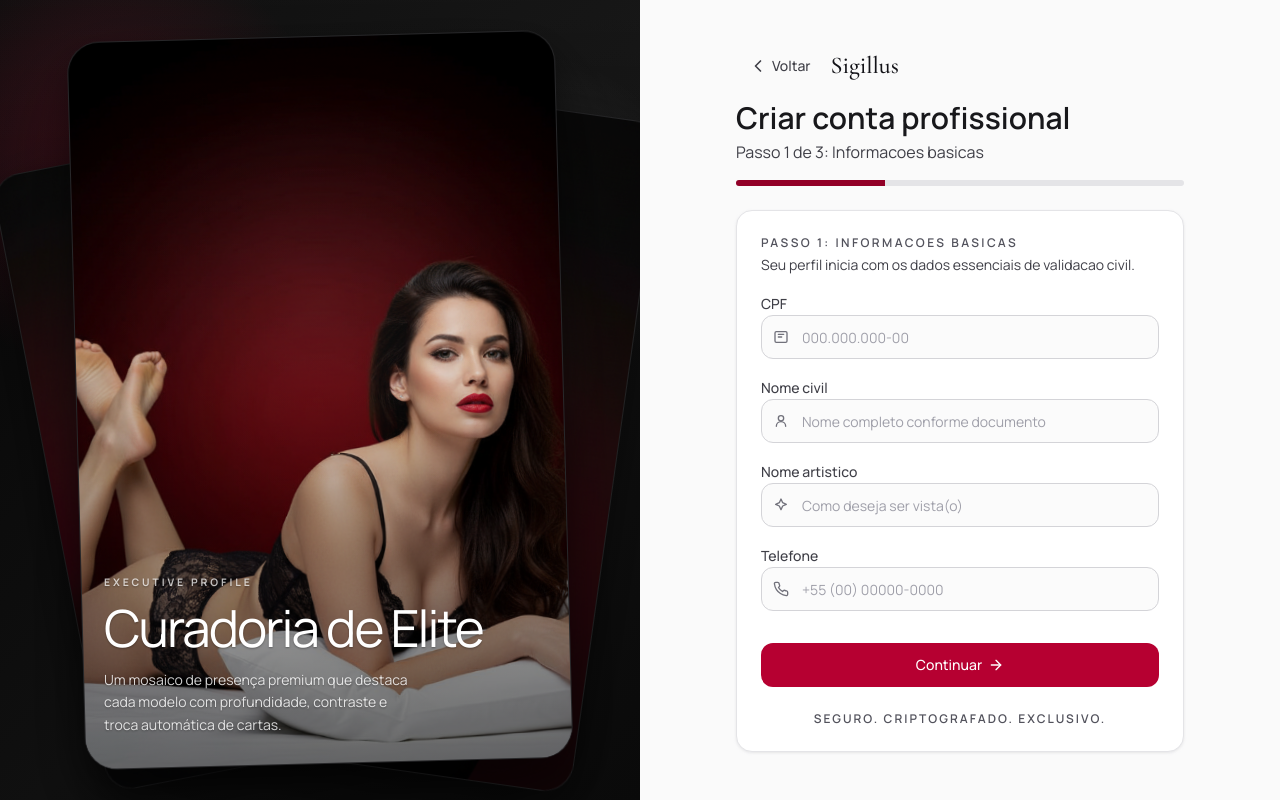
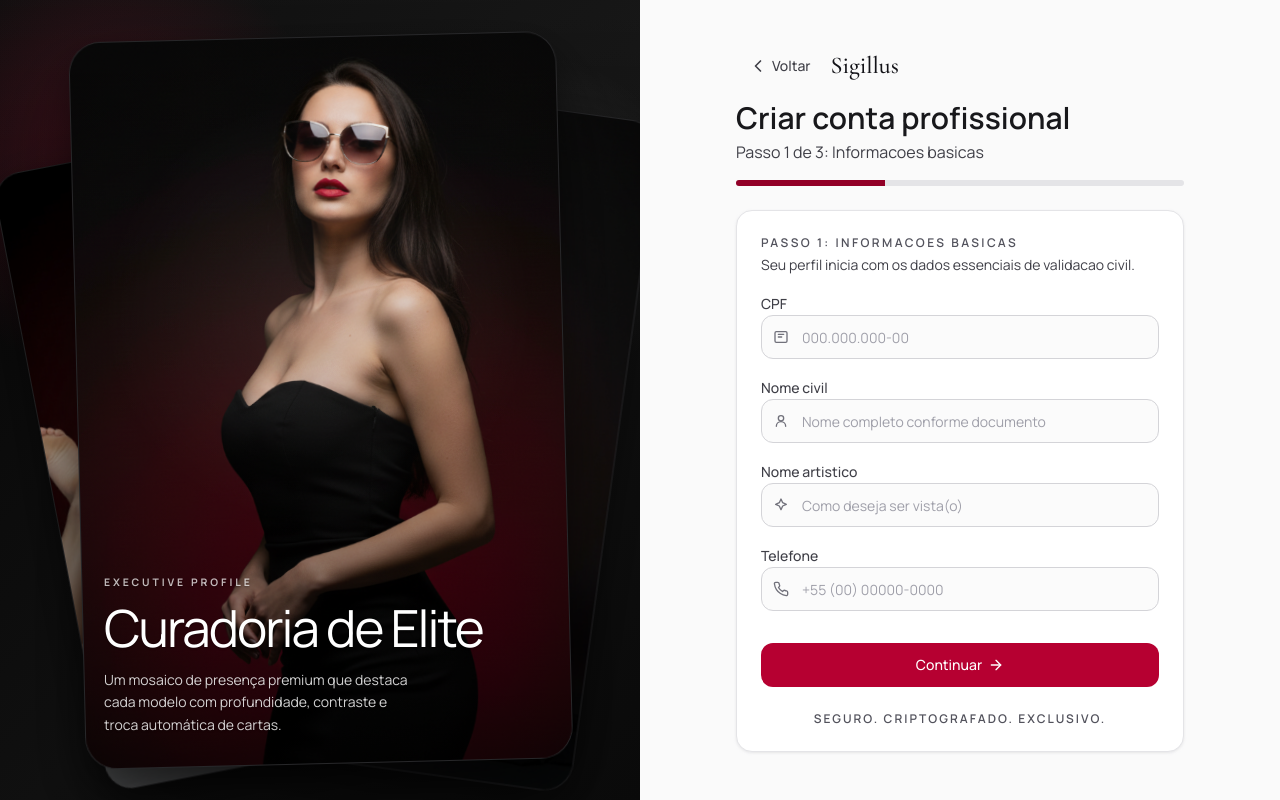
Before and after one commit to warriorsyn/raparigator-front-nextjs, a Next.js app: page /auth/cadastro/profissional in a window 1280 px wide. Built offline with nearby package versions, Linux system fonts and the light colour scheme.

Commit message:
feat: reduce card rotation interval in ProfessionalSignupScreen for improved user engagement

```diff
--- a/components/screens/professional-signup-screen/professional-signup-screen.tsx
+++ b/components/screens/professional-signup-screen/professional-signup-screen.tsx
@@ -63,7 +63,7 @@ export function ProfessionalSignupScreen() {
 
     const intervalId = window.setInterval(() => {
       setActiveCardIndex((currentIndex) => (currentIndex + 1) % stackedCards.length);
-    }, 4200);
+    }, 2500);
 
     return () => {
       window.clearInterval(intervalId);
```
